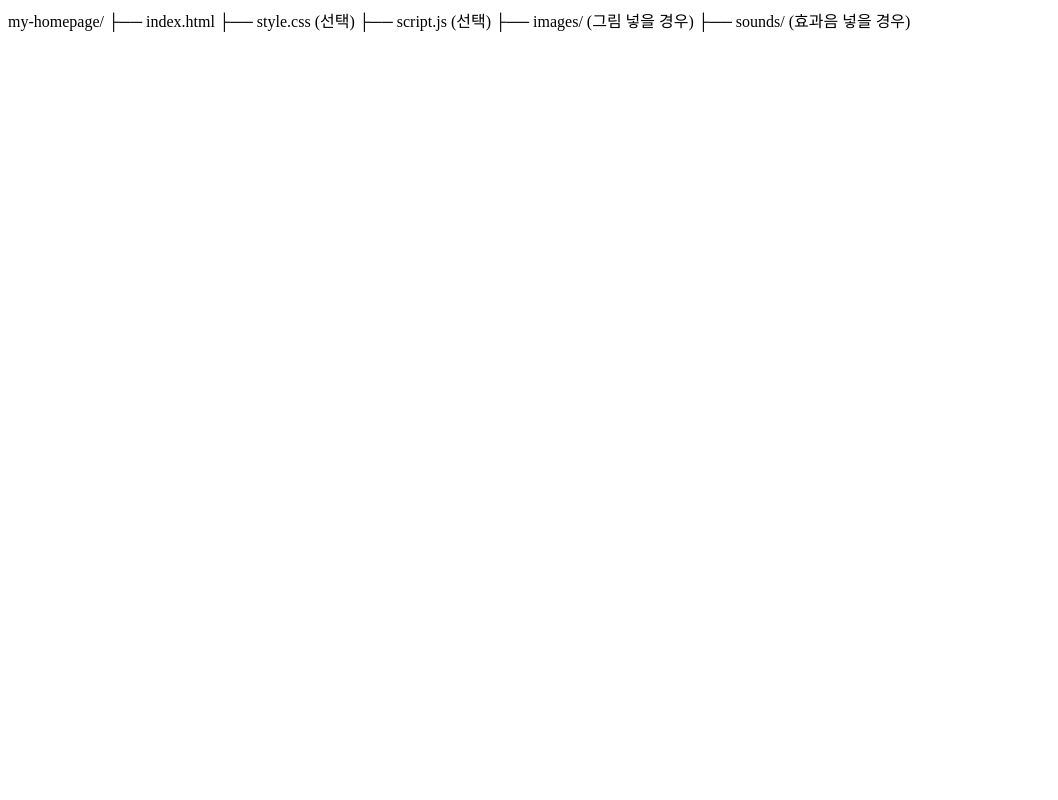
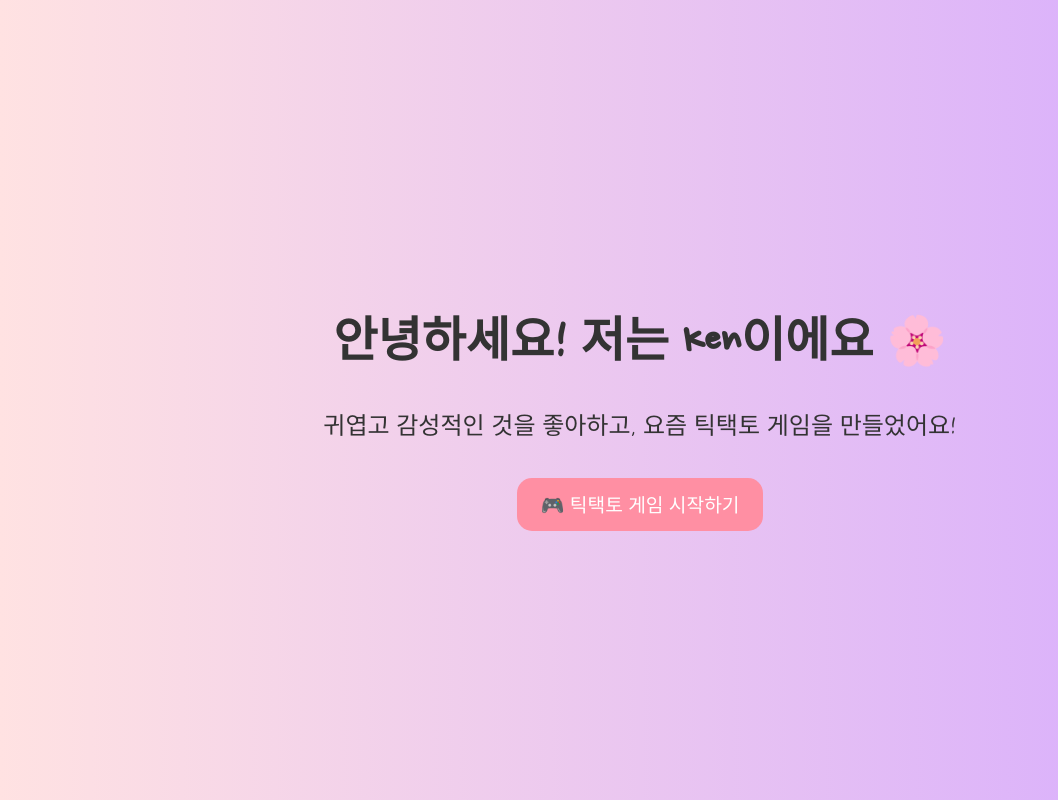
Before and after one commit to shinssi1238/my-homepage, a plain HTML site: page index.html in a window 1280 px wide. Shown: the whole page, without its empty margins (0-1058 px from the left). Drawn offline with Linux system fonts and the light colour scheme.

Commit message:
Add files via upload

```diff
--- a/index.html
+++ b/index.html
@@ -1,6 +1,50 @@
-my-homepage/
-├── index.html
-├── style.css     (선택)
-├── script.js     (선택)
-├── images/       (그림 넣을 경우)
-├── sounds/       (효과음 넣을 경우)
+<!DOCTYPE html>
+<html lang="ko">
+<head>
+  <meta charset="UTF-8">
+  <title>Ken의 감성 홈페이지</title>
+  <style>
+    body {
+      margin: 0;
+      font-family: 'Nanum Pen Script', cursive;
+      background: linear-gradient(to right, #ffe2e2, #d5aaff);
+      color: #333;
+      display: flex;
+      flex-direction: column;
+      align-items: center;
+      justify-content: center;
+      height: 100vh;
+      text-align: center;
+    }
+    h1 {
+      font-size: 3em;
+      margin-bottom: 0.2em;
+    }
+    p {
+      font-size: 1.5em;
+      margin-bottom: 1.5em;
+    }
+    a.button {
+      display: inline-block;
+      padding: 12px 24px;
+      background-color: #ff8fa3;
+      color: white;
+      text-decoration: none;
+      font-size: 1.2em;
+      border-radius: 15px;
+      transition: 0.3s;
+    }
+    a.button:hover {
+      background-color: #ff3c68;
+    }
+  </style>
+  <link href="https://fonts.googleapis.com/css2?family=Nanum+Pen+Script&display=swap" rel="stylesheet">
+</head>
+<body>
+
+  <h1>안녕하세요! 저는 Ken이에요 🌸</h1>
+  <p>귀엽고 감성적인 것을 좋아하고, 요즘 틱택토 게임을 만들었어요!</p>
+  <a class="button" href="tik-vibe-final.html">🎮 틱택토 게임 시작하기</a>
+
+</body>
+</html>
```
